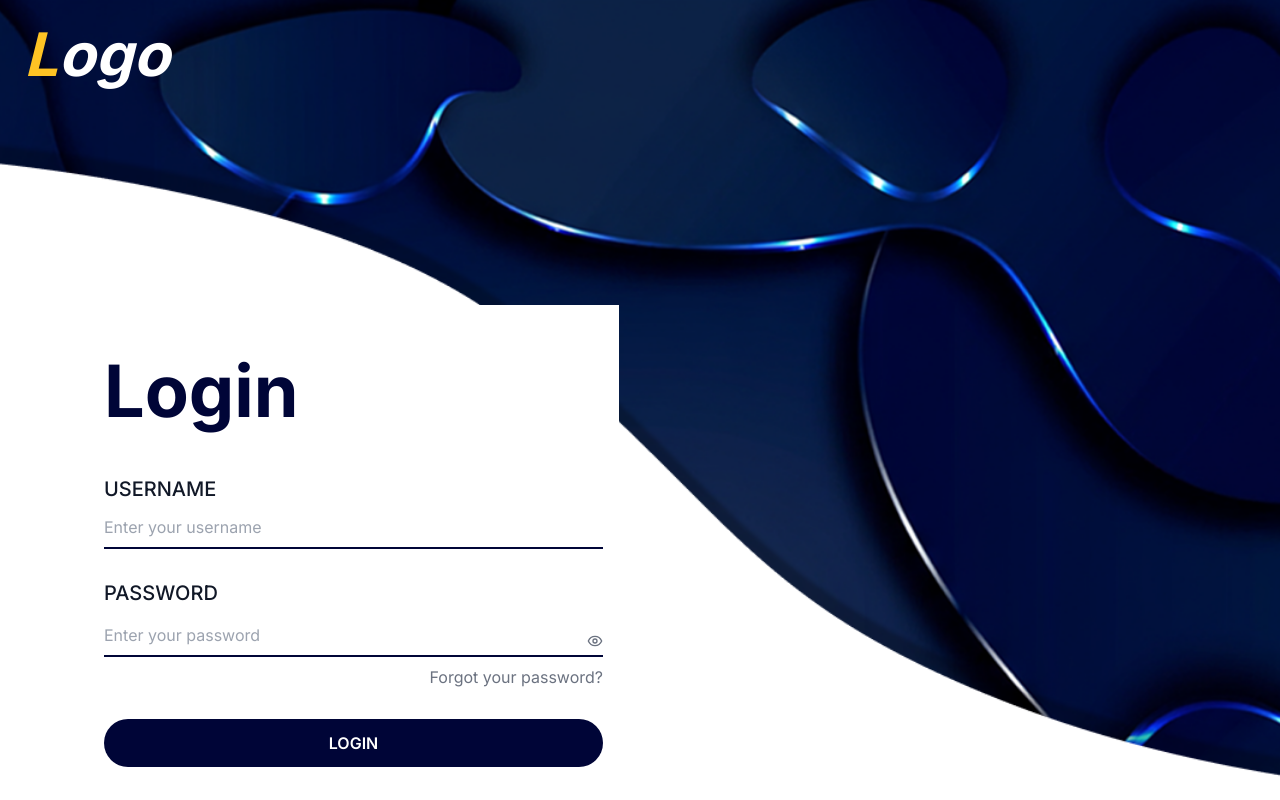
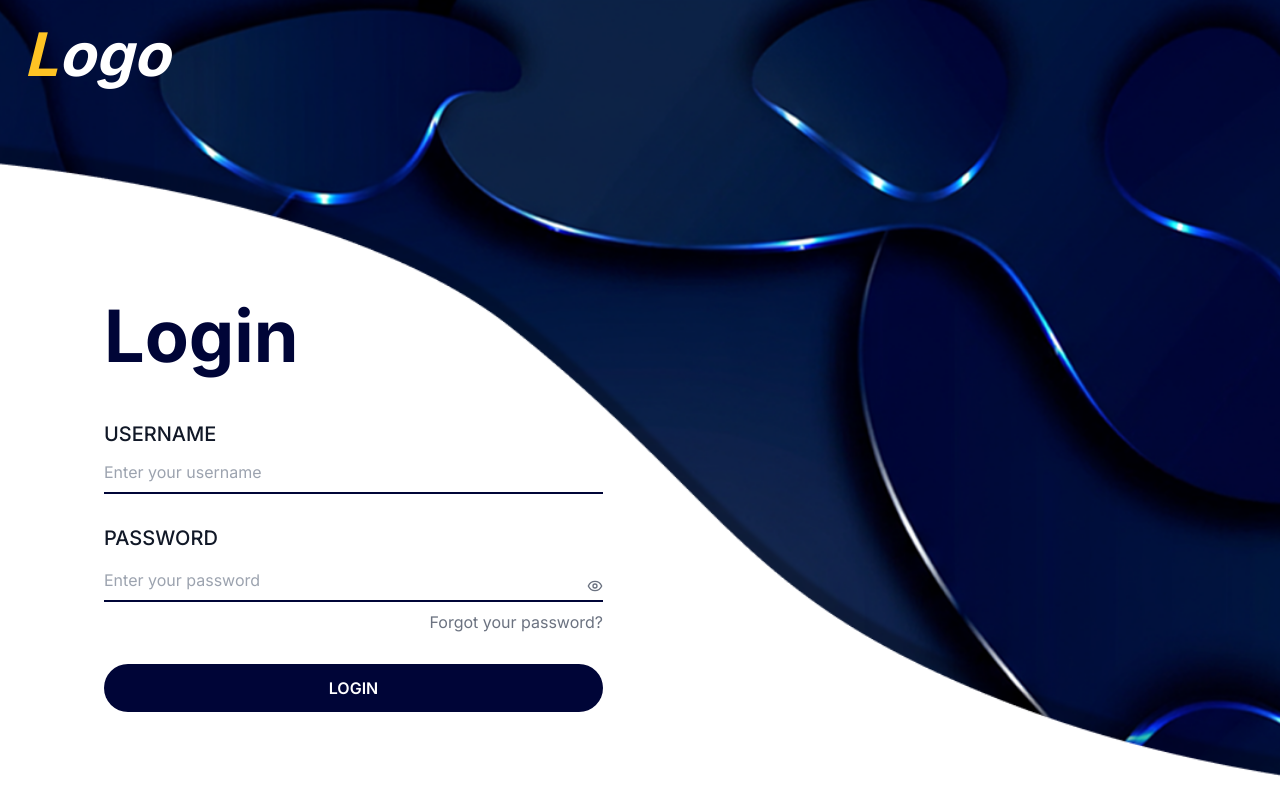
Before and after one commit to Miramaged889/avatar, a Next.js app: page /login in a window 1280 px wide. Built offline with nearby package versions, Linux system fonts and the light colour scheme; no server answers.

Commit message:
make all project conectted with api and data base and enhanse all ui

```diff
--- a/app/(auth)/login/page.jsx
+++ b/app/(auth)/login/page.jsx
@@ -68,7 +68,7 @@ export default function LoginPage() {
           className={cn(
             "w-full flex justify-center items-center", // center on small screens
             "md:block md:w-auto",
-            "md:absolute md:top-[305px]",
+            "md:absolute md:top-[250px]",
             isRTL
               ? "md:right-[88px] md:left-auto"
               : "md:left-[88px] md:right-auto"
--- a/forms/LoginForm.jsx
+++ b/forms/LoginForm.jsx
@@ -65,7 +65,7 @@ export function LoginForm() {
     <form
       onSubmit={handleSubmit}
       className={cn(
-        "bg-white rounded-2xl flex flex-col gap-6", // white background & card effect
+        " rounded-2xl flex flex-col gap-6", // white background & card effect
         "w-full max-w-[531px] md:px-10 md:py-10 px-4 py-8", // responsive padding
         "mx-auto"
       )}
```
